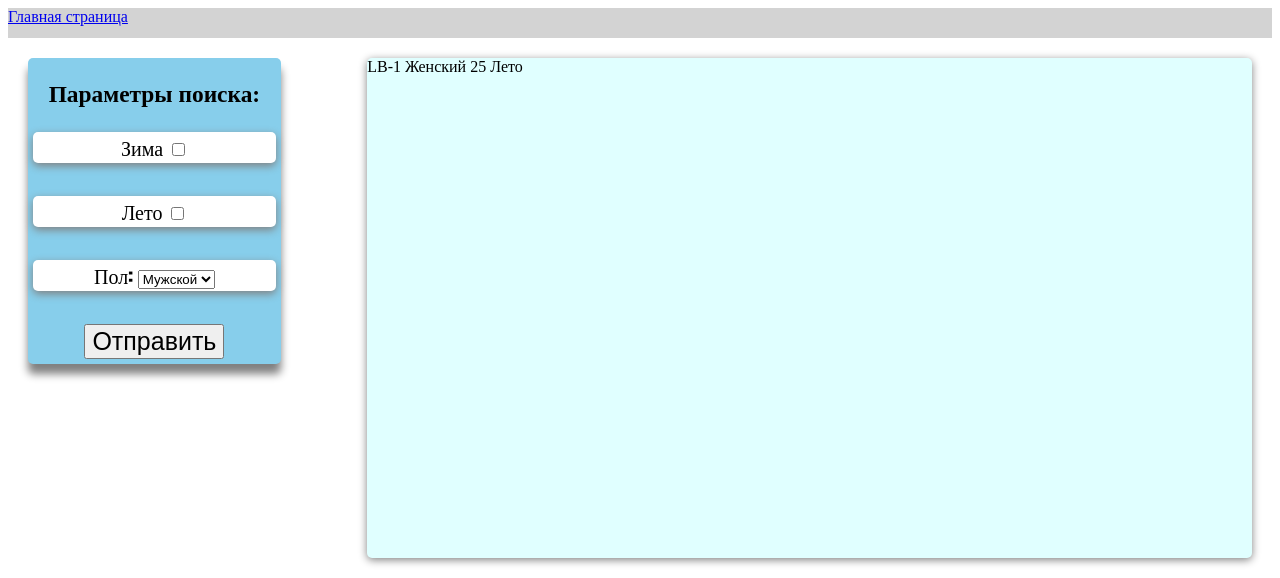
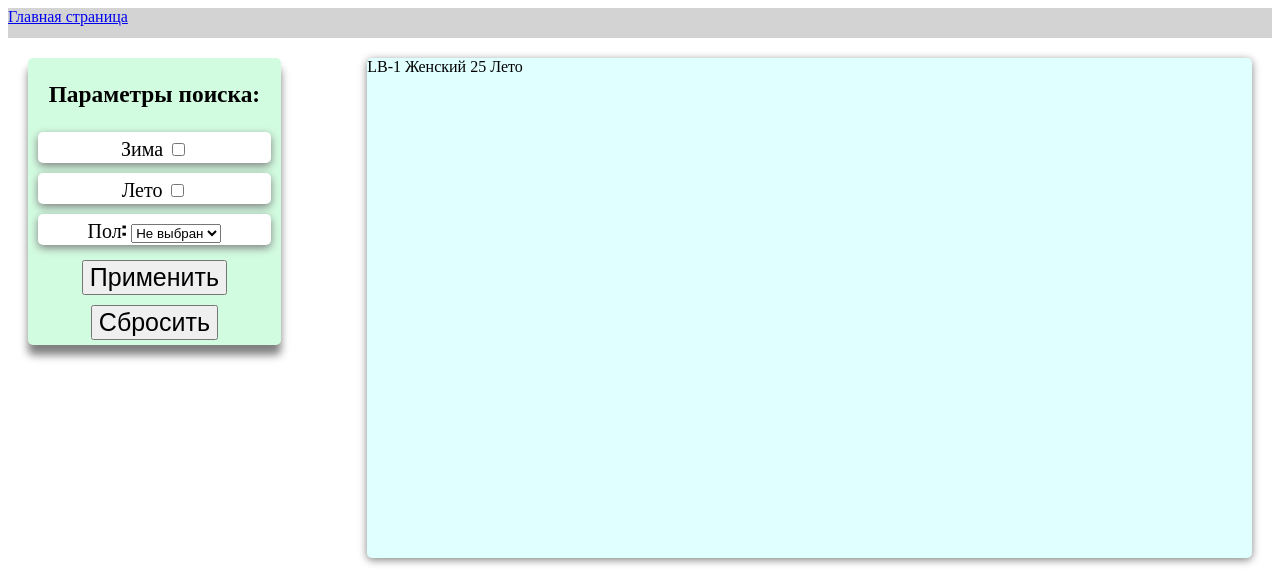
Before and after one commit to mike-sazonov/socks_project, a Django app: page /socks/ in a window 1280 px wide. Shown: the top 578 px of the page. Run offline with Django 5.2, Linux system fonts and the light colour scheme; data comes from the database, SQL or seed files in the repository.

Commit message:
add reset button for form

```diff
--- a/socks/socks_page/forms.py
+++ b/socks/socks_page/forms.py
@@ -3,10 +3,17 @@ from django import forms
 
 class SocksForm(forms.Form):
     GENDER = [
+        ('Не выбран', 'Не выбран'),
         ('Мужской', 'Мужской'),
         ('Женский', 'Женский'),
-        ('Детский', 'Детский')
-    ]
+        ('Детский', 'Детский'),
+        ]
     winter = forms.BooleanField(required=False, label='Зима')
     summer = forms.BooleanField(required=False, label='Лето')
     gender = forms.ChoiceField(choices=GENDER, required=False, label='Пол: ')
+
+    def full_clean(self): # переназначаем метод full_clean чтобы добавить в clean_data значение для gender
+        clean = super().full_clean()
+        if self.cleaned_data['gender'] == 'Не выбран':
+            self.cleaned_data['gender'] = 'Мужской Женский Детский' # если не выбран, задаем строкой все гендеры
+        return clean
--- a/socks/socks_page/static/socks_page/socks.css
+++ b/socks/socks_page/static/socks_page/socks.css
@@ -37,7 +37,7 @@
     float: left;
     width: 20%;
     box-shadow: 0 10px 8px #808080;
-    background-color: #87CEEB;
+    background-color: #d2fce0;
     border-radius: 5px;
     margin: 20px;
 }
@@ -47,7 +47,7 @@
     background-color: white;
     border-radius: 5px;
     text-align: center;
-    margin: 5px;
+    margin: 10px;
     font-family: Impact;
     font-weight: 400;
     font-size: 20px;
--- a/socks/socks_page/templates/socks_page/socks.html
+++ b/socks/socks_page/templates/socks_page/socks.html
@@ -6,9 +6,11 @@
     <form method="get">
         {% for form in forms %}
         <div class="form">{{ form.label }} {{ form }} </div>
-        <br>
         {% endfor %}
-        <button class="button" type="submit">Отправить</button>
+        <button class="button" type="submit">Применить</button>
+    </form>
+    <form action="{% url 'socks' %}">
+        <button  class="button" >Сбросить</button>
     </form>
 </div>
     {% for sock in socks %}
--- a/socks/socks_page/views.py
+++ b/socks/socks_page/views.py
@@ -28,12 +28,12 @@ class SocksView(View):
         form = SocksForm(request.GET)
 
         if form.is_valid():
-            if form.changed_data:
+            if form.changed_data: # если фильтры не пустые
                 socks = Socks.objects.filter(
                     season__in=[
                         ('Лето', 'Зима')[form.cleaned_data['winter']],
                         ('Зима', 'Лето')[form.cleaned_data['summer']]],
-                    gender__in=[form.cleaned_data['gender']]
+                    gender__in=form.cleaned_data['gender'].split(' ')
                     )
             else:
                 socks = Socks.objects.all()
```
